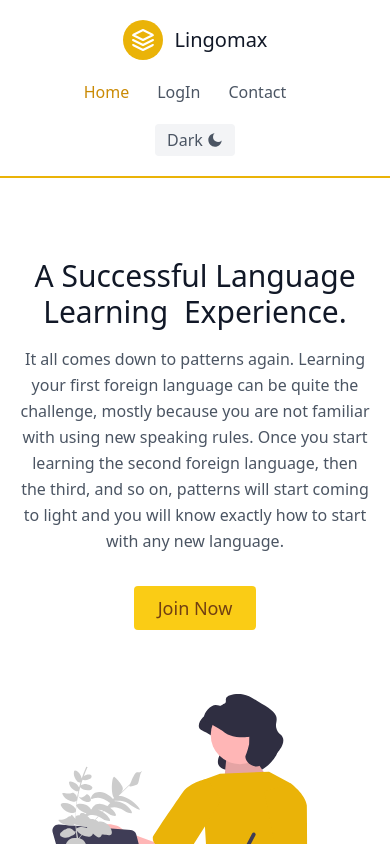
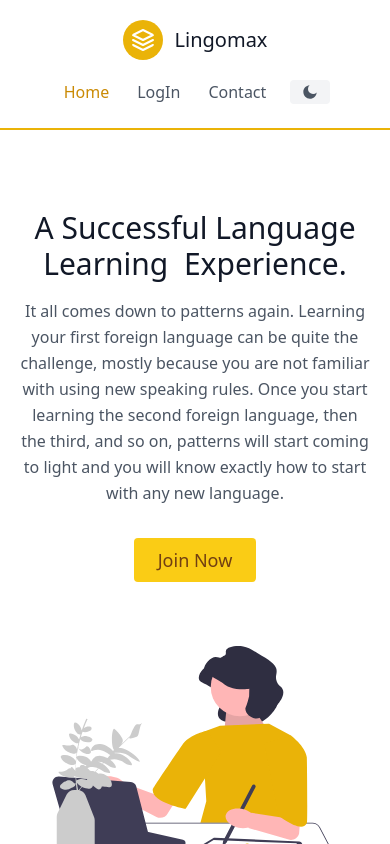
Before and after one commit to heyitstay11/LLA, a React (Vite) app in the folder lla_client/: page / in a window 390 px wide. Shown: the top 844 px of the page. Built offline with nearby package versions, Linux system fonts and the light colour scheme; no server answers.

Commit message:
changes in nav and contactus

```diff
--- a/lla_client/src/components/Navbar/index.jsx
+++ b/lla_client/src/components/Navbar/index.jsx
@@ -81,18 +81,20 @@ const Navbar = () => {
               </NavLink>
             </>
           )}
-        </nav>
           <button
             onClick={handleThemeToggle}
-          className="inline-flex items-center bg-gray-100 border-0 py-1 px-3 focus:outline-none hover:bg-gray-200 rounded text-base mt-4 md:mt-0 dark:bg-slate-700 dark:hover:bg-slate-500"
+            className="inline-flex items-center bg-gray-100 border-0 py-1 px-3 focus:outline-none hover:bg-gray-200 rounded text-base md:mt-0 dark:bg-slate-700 dark:hover:bg-slate-500"
           >
-          {theme === "dark" ? "Light" : "Dark"}
+            <span className="hidden  md:inline">
+              {" "}
+              {theme === "dark" ? "Light" : "Dark"}{" "}
+            </span>
             {theme === "dark" ? (
               <svg
                 width="32"
                 height="32"
                 viewBox="0 0 24 24"
-              className="w-4 h-4 ml-1"
+                className="w-4 h-4 "
               >
                 <path
                   fill="currentColor"
@@ -104,7 +106,7 @@ const Navbar = () => {
                 width="32"
                 height="32"
                 viewBox="0 0 24 24"
-              className="w-4 h-4 ml-1"
+                className="w-4 h-4 "
               >
                 <path
                   fill="currentColor"
@@ -113,6 +115,7 @@ const Navbar = () => {
               </svg>
             )}
           </button>
+        </nav>
       </div>
       <div className="h-0.5 w-100 bg-yellow-500"></div>
     </header>
--- a/lla_client/src/pages/Contactus/index.jsx
+++ b/lla_client/src/pages/Contactus/index.jsx
@@ -12,7 +12,7 @@ const Contact = () => {
             marginHeight="0"
             marginWidth="0"
             scrolling="no"
-            src="https://maps.google.com/maps?width=100%&height=600&hl=en&q=%C4%B0zmir+(My%20Business%20Name)&ie=UTF8&t=&z=14&iwloc=B&output=embed"
+            src="https://www.google.com/maps/embed?pb=!1m18!1m12!1m3!1d3767.1928010251945!2d72.83847931490357!3d19.230427386999462!2m3!1f0!2f0!3f0!3m2!1i1024!2i768!4f13.1!3m3!1m2!1s0x3be7b1376442a551%3A0xb58484eb2bf7a98!2sMcDonald&#39;s!5e0!3m2!1sen!2sin!4v1663486466849!5m2!1sen!2sin"
             style={{ filter: "grayscale(1) contrast(1.2) opacity(0.4)" }}
           ></iframe>
           <div className="bg-white relative flex flex-wrap py-6 rounded shadow-md">
@@ -83,10 +83,6 @@ const Contact = () => {
           <button className="text-white font-md bg-yellow-500 border-0 py-2 px-6 focus:outline-none hover:bg-yellow-600 rounded text-lg">
             Submit
           </button>
-          <p className="text-xs text-gray-500 mt-3">
-            Chicharrones blog helvetica normcore iceland tousled brook viral
-            artisan.
-          </p>
         </form>
       </div>
     </section>
```
Lines whose indentation alone changed are shown as unchanged.
